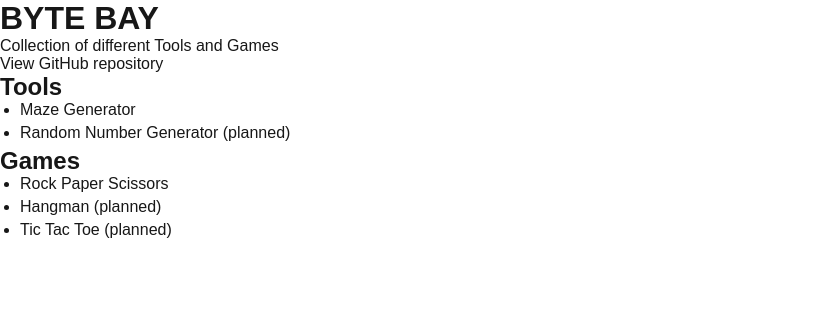
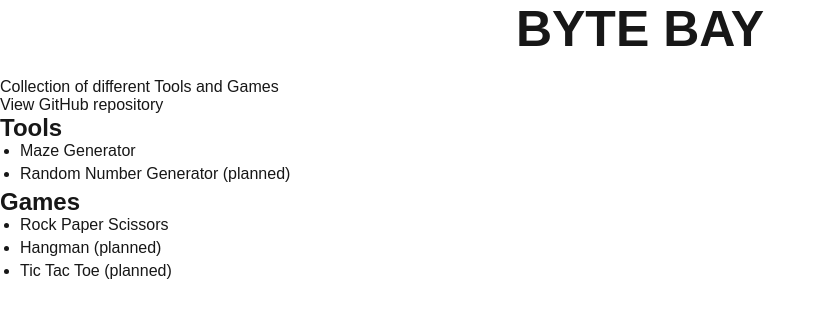
Before and after one commit to hafemi/bytecrate, a Next.js app: page / in a window 1280 px wide. Shown: the top 318 px of the page, without its empty margins (0-826 px from the left). Built offline with nearby package versions, Linux system fonts and the light colour scheme.

Commit message:
added global h1 selector rule

```diff
--- a/app/globals.css
+++ b/app/globals.css
@@ -78,3 +78,9 @@ ul, ol {
 li {
   margin-bottom: 5px;
 }
+
+h1 {
+  text-align: center;
+  font-size: 50px;
+  margin-bottom: 20px;
+}
```
